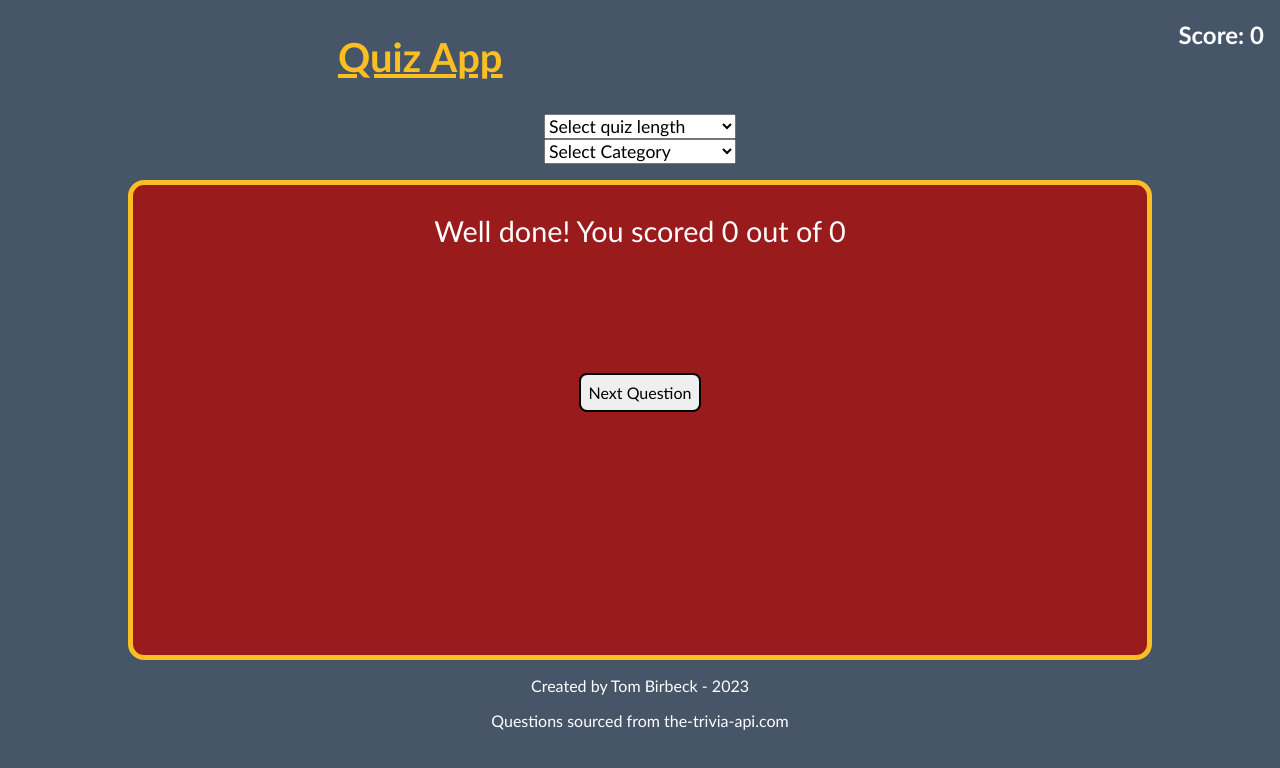
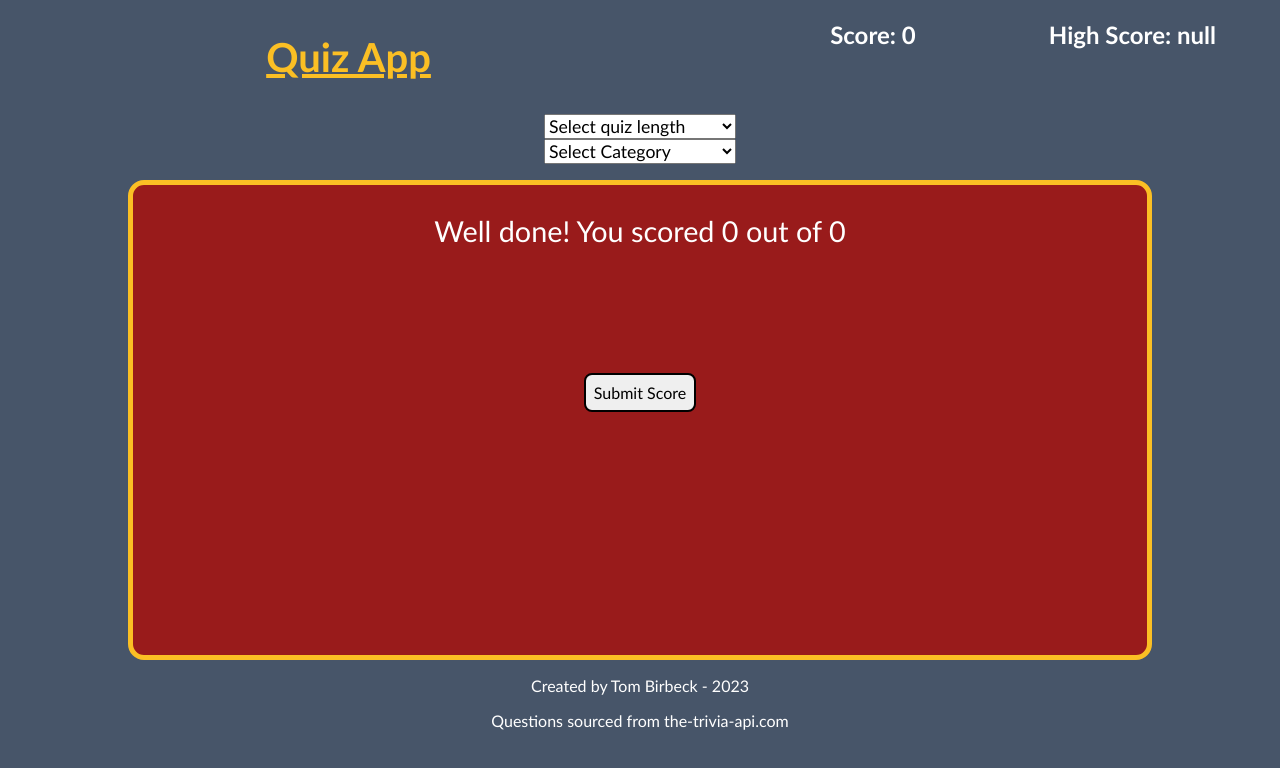
Before and after one commit to TomBirbeck/quizapp, a website: page index.html in a window 1280 px wide. Both pictures are taken after a click on the button "Next Question". Drawn offline with Linux system fonts and the light colour scheme.

Commit message:
added function to set a new high score and an element on page to show high score

```diff
--- a/index.html
+++ b/index.html
@@ -11,6 +11,7 @@
     <section class="topSection">
         <h1 class="header">Quiz App</h1>
         <h2 class="score">Score: 0</h2>
+        <h2 class="highScore">High Score : 0</h2>
     </section>
     <section class="quizOptions">
         <select class="quizLength">
@@ -35,6 +36,7 @@
             <p class="questionText">Welcome to the quiz, please select a quiz length & category to begin!</p>
             <div class="options"></div>
             <button class="nextQuestion" >Next Question</button>
+            <button class="endQuiz" >Submit Score</button>
         </div>
     </section>
     <footer class="footer">
--- a/main.js
+++ b/main.js
@@ -1,9 +1,13 @@
 const scoreBoard = document.querySelector('.score')
+const high = document.querySelector('.highScore')
 const question = document.querySelector('.questionText')
 const options = document.querySelector('.options')
 const next = document.querySelector('.nextQuestion')
 const quizCategory = document.querySelector('.categories')
 const quizLength = document.querySelector('.quizLength')
+const end = document.querySelector('.endQuiz')
+
+high.textContent = 'High Score: ' + localStorage.getItem('High')
 
 let score = 0
 let total = 0
@@ -100,7 +104,21 @@ const nextQuestion = () => {
         scoreBoard.textContent = 'Score: ' + score
     } else if (total === questionAmount) {
         question.textContent = 'Well done! You scored ' + score + ' out of ' + total
+        next.classList.add('hidden')
+        end.classList.remove('hidden')
     }
 }
 
 next.addEventListener('click', nextQuestion)
+
+const endQuiz = () => {
+    if (score > localStorage.getItem('High')){
+        localStorage.setItem('High', score);
+        next.classList.remove('hidden')
+        end.classList.add('hidden')
+    }
+    next.classList.remove('hidden')
+    end.classList.add('hidden')
+}
+
+end.addEventListener('click', endQuiz)
--- a/styles.css
+++ b/styles.css
@@ -13,14 +13,20 @@ body {
 
 .topSection {
     display: grid;
-    grid-template-areas: "header header score";
+    grid-template-areas: "header header header header score high";
 }
 
 .score {
     grid-area: score;
     color:white;
     text-align: right;
-    padding-right: 1rem;
+}
+
+.highScore {
+    grid-area: high;
+    color:white;
+    text-align: right;
+    padding-right: 4rem;
 }
 
 .header {
@@ -103,6 +109,13 @@ body {
     border-radius: 0.5rem;
 }
 
+.endQuiz{
+    padding: 0.5rem;
+    font-size: 1rem;
+    border: 2px solid black;
+    border-radius: 0.5rem;
+}
+
 .footer {
     text-align: center;
     color: white;
```
